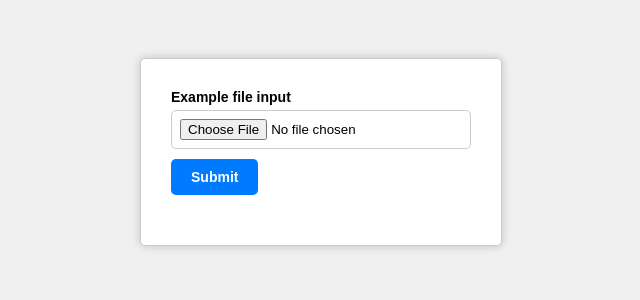
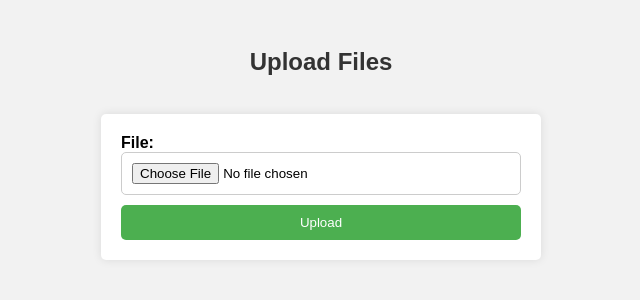
Before and after one commit to MarmikShah634/QA-with-pdf, a Django app: page / in a window 1280 px wide. Shown: the top 300 px of the page, without its empty margins (319-959 px from the left). Run offline with Django 5.2, Linux system fonts and the light colour scheme.

Commit message:
index.html done

```diff
--- a/templates/index.html
+++ b/templates/index.html
@@ -2,69 +2,16 @@
 <html lang="en">
 <head>
     <meta charset="UTF-8">
-    <meta name="viewport" content="width=device-width, initial-scale=1.0">
-    <title>insert a file</title>
-    <style>
-        body {
-    font-family: Arial, sans-serif;
-    background-color: #f0f0f0;
-    padding: 50px;
-    }
-
-    form {
-        width: 300px;
-        margin: 0 auto;
-        background-color: #fff;
-        padding: 30px;
-        border: 1px solid #ccc;
-        border-radius: 5px;
-        box-shadow: 0px 0px 10px 0px rgba(0,0,0,0.2);
-    }
-
-    .form-group {
-        margin-bottom: 20px;
-    }
-
-    label {
-        display: block;
-        margin-bottom: 5px;
-        font-size: 14px;
-        font-weight: bold;
-    }
-
-    input[type="file"] {
-        width: 100%;
-        padding: 8px;
-        border: 1px solid #ccc;
-        border-radius: 5px;
-        box-sizing: border-box;
-        margin-bottom: 10px;
-    }
-
-    input[type="submit"] {
-        cursor: pointer;
-        background-color: #007bff;
-        color: #fff;
-        border: none;
-        padding: 10px 20px;
-        border-radius: 5px;
-        font-size: 14px;
-        font-weight: bold;
-    }
-
-    input[type="submit"]:hover {
-        background-color: #0056b3;
-    }
-</style>
-        </style>
+    <title>Upload Files</title>
+    <link rel="stylesheet" href="/static/css/index.css">
 </head>
 <body>
-    <form>
-        <div class="form-group">
-          <label for="exampleFormControlFile1">Example file input</label>
-          <input type="file" class="form-control-file" id="exampleFormControlFile1"><br>
-          <input class="btn btn-primary" type="submit" value="Submit">
-        </div>
-      </form>
+    <h2>Upload Files</h2> <br>
+    <form method="post" enctype="multipart/form-data">
+        {% csrf_token %}
+        <label for="id_file">File:</label>
+        <input type="file" id="id_file" name="file"><br>
+        <button type="submit">Upload</button>
+    </form>
 </body>
 </html>
```
Also changed, not shown: templates/index1.html (deleted, +0 -17 lines).
